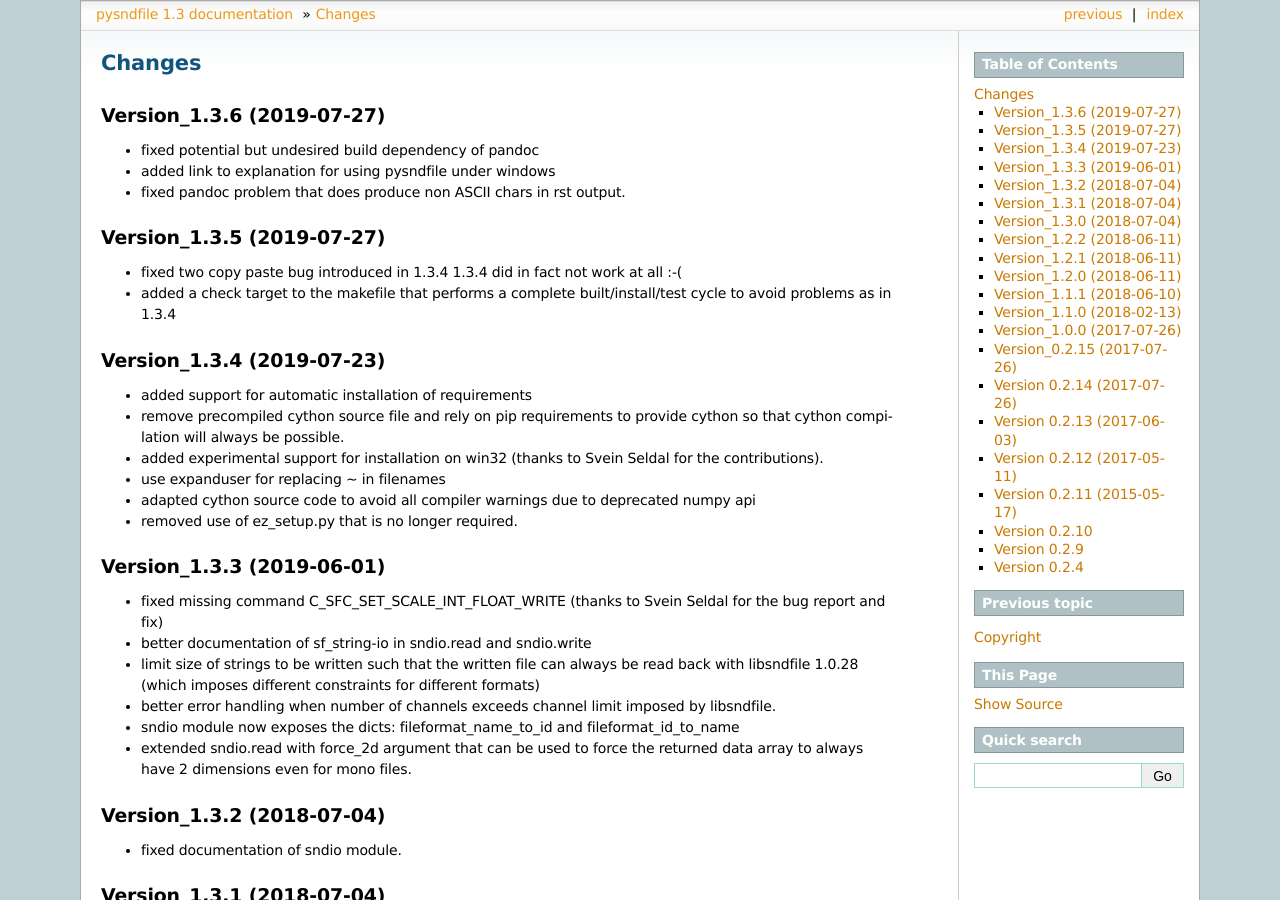
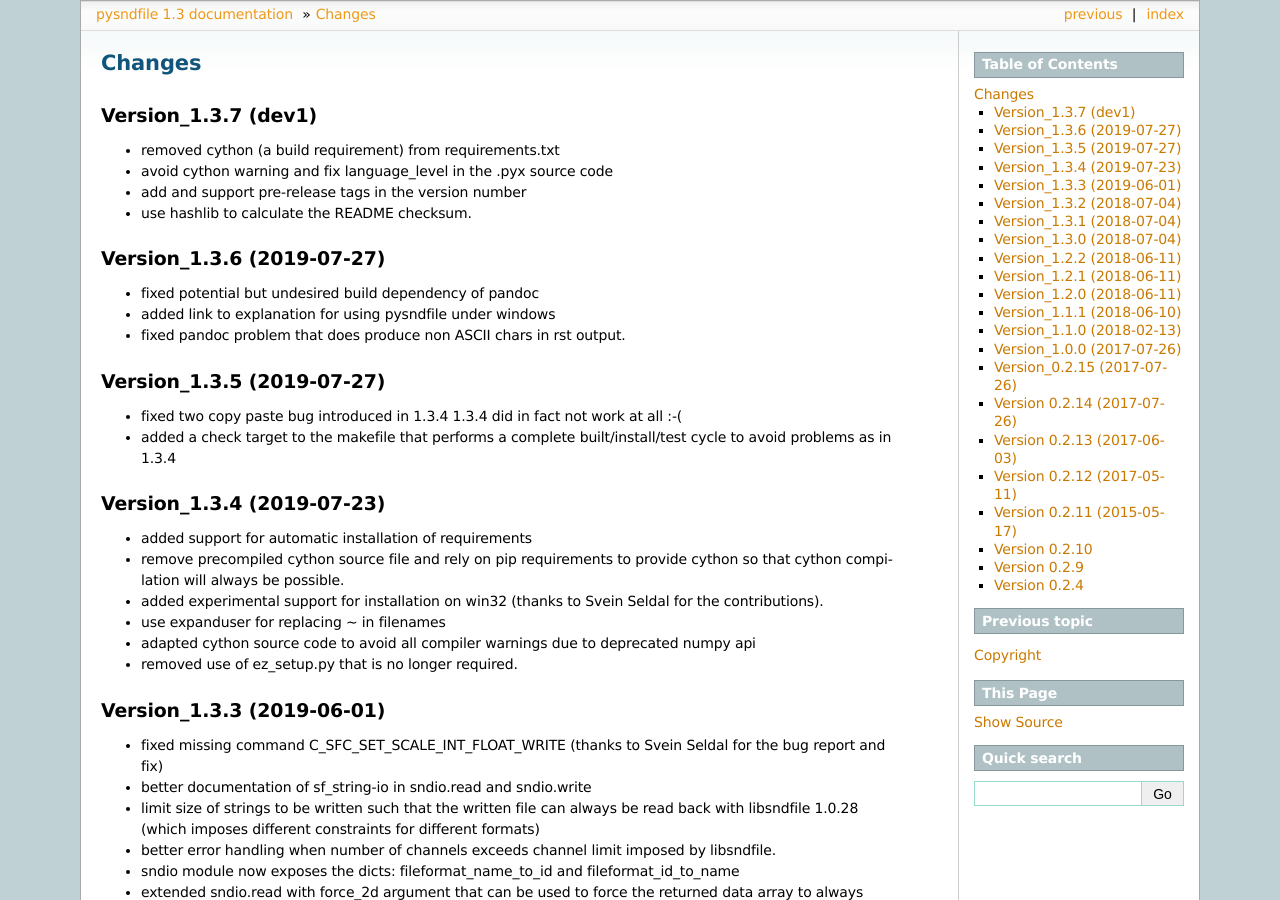
Before and after one commit to roebel/pysndfile, a Sphinx documentation site: the page built from doc/source/Changes.rst, in a window 1280 px wide and 900 px high. Built offline with Sphinx 7.4.7, drawn with Linux system fonts in a browser that asks for light colours.

Commit message:
Updated for 1.3.7.dev1

```diff
--- a/doc/source/Changes.rst
+++ b/doc/source/Changes.rst
@@ -1,5 +1,13 @@
 Changes
 -------
+
+Version_1.3.7 (dev1)
+~~~~~~~~~~~~~~~~~~~~
+
+-  removed cython (a build requirement) from requirements.txt
+-  avoid cython warning and fix language_level in the .pyx source code
+-  add and support pre-release tags in the version number
+-  use hashlib to calculate the README checksum.
 
 Version_1.3.6 (2019-07-27)
 ~~~~~~~~~~~~~~~~~~~~~~~~~~
```
Also changed, not shown: README.md (+7 -0 lines), 2 other files.
